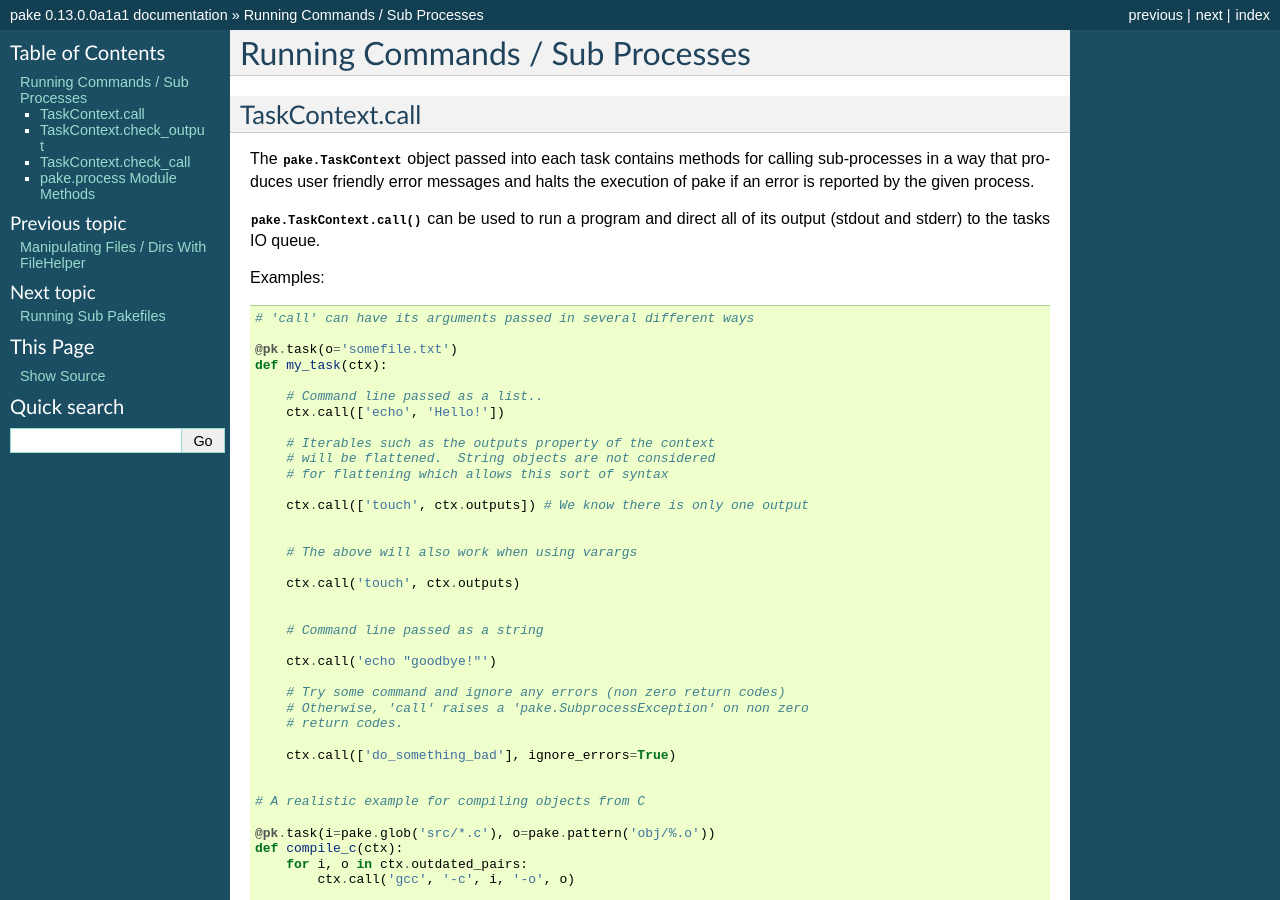
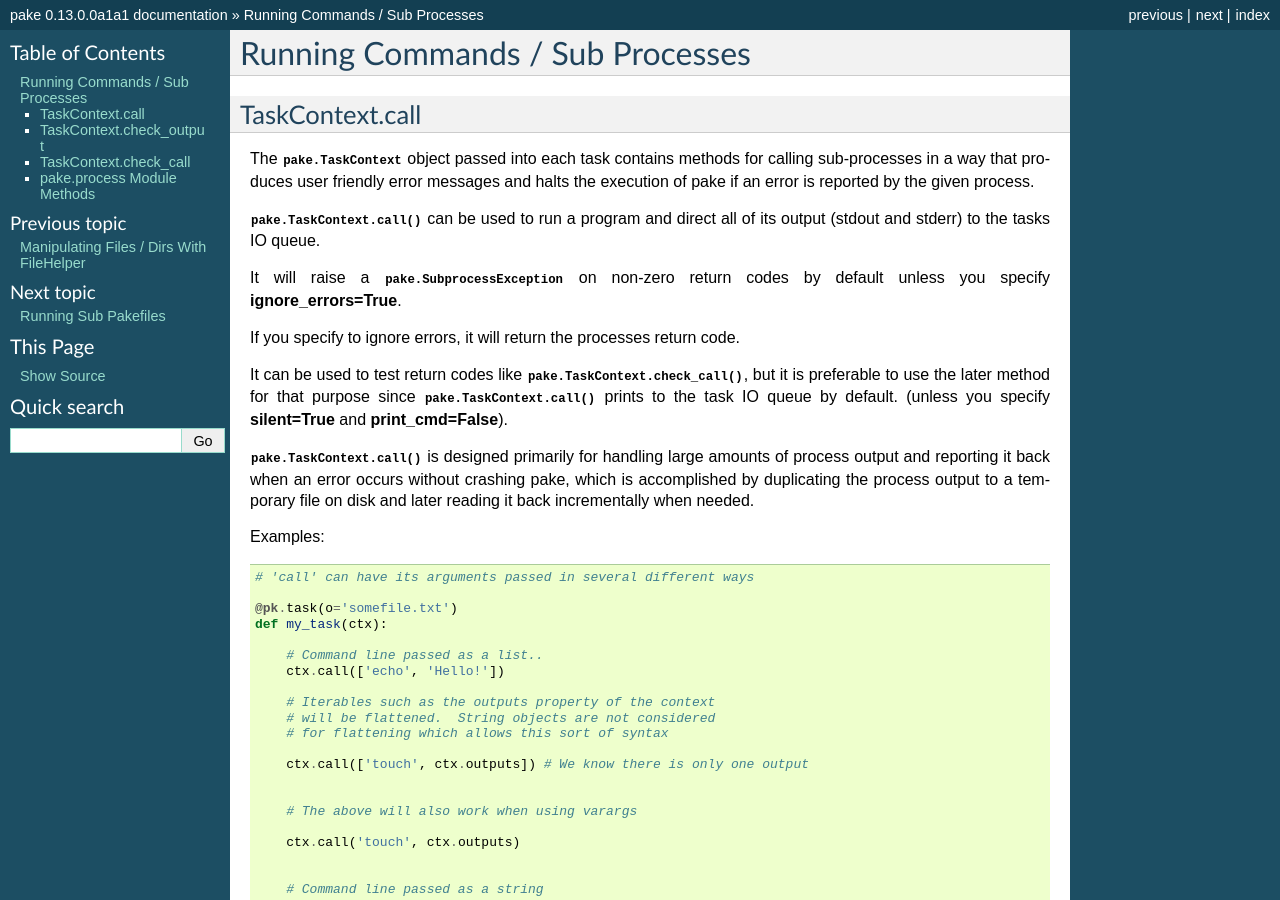
Before and after one commit to Teriks/pake, a Sphinx documentation site: the page built from docs/source/subprocess.rst, in a window 1280 px wide and 900 px high. Built offline with Sphinx 7.4.7, drawn with Linux system fonts in a browser that asks for light colours.

Commit message:
Clarify difference, ctx.call and ctx.check_call
Add some additional information to the sub processes documentation page
about the differences between TaskContext.call and
TaskContext.check_call

```diff
--- a/docs/source/subprocess.rst
+++ b/docs/source/subprocess.rst
@@ -14,6 +14,20 @@ by the given process.
 
 :py:meth:`pake.TaskContext.call` can be used to run a program and direct
 all of its output (stdout and stderr) to the tasks IO queue.
+
+It will raise a :py:exc:`pake.SubprocessException` on non-zero return
+codes by default unless you specify **ignore_errors=True**.
+
+If you specify to ignore errors, it will return the processes return code.
+
+It can be used to test return codes like :py:meth:`pake.TaskContext.check_call`,
+but it is preferable to use the later method for that purpose since :py:meth:`pake.TaskContext.call`
+prints to the task IO queue by default.  (unless you specify **silent=True** and **print_cmd=False**).
+
+:py:meth:`pake.TaskContext.call` is designed primarily for handling
+large amounts of process output and reporting it back when an error occurs
+without crashing pake, which is accomplished by duplicating the process output
+to a temporary file on disk and later reading it back incrementally when needed.
 
 
 Examples:
```
